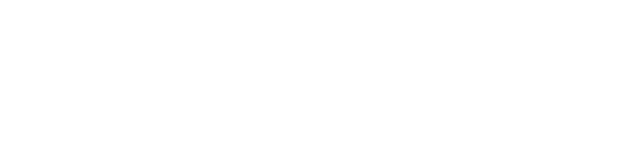
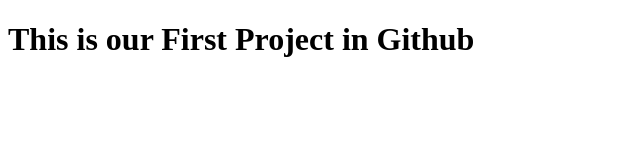
Before and after one commit to VishmiKulawansha/Our-Project, a plain HTML site: page Index.html in a window 1280 px wide. Shown: the whole page, without its empty margins (0-640 px from the left). Drawn offline with Linux system fonts and the light colour scheme.

Commit message:
Vishmi First

```diff
--- a/Index.html
+++ b/Index.html
@@ -1,4 +1,13 @@
 <!DOCTYPE html>
 <html>
-
+    <head>
+        <title>
+            Hello MISGA
+        </title>
+    </head>
+    <body>
+        <h1>
+             This is our First Project in Github
+             </h1>
+    </body>
 </html>
```
